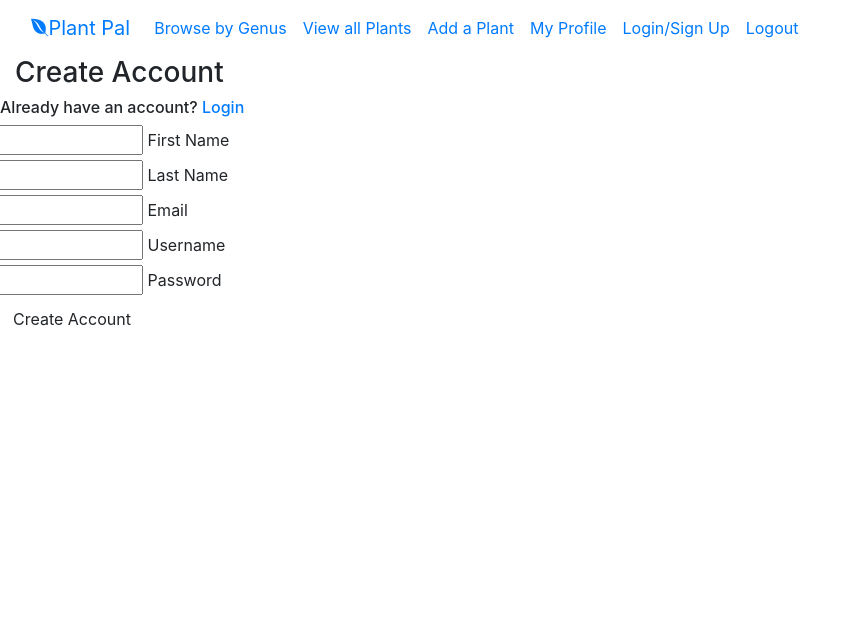
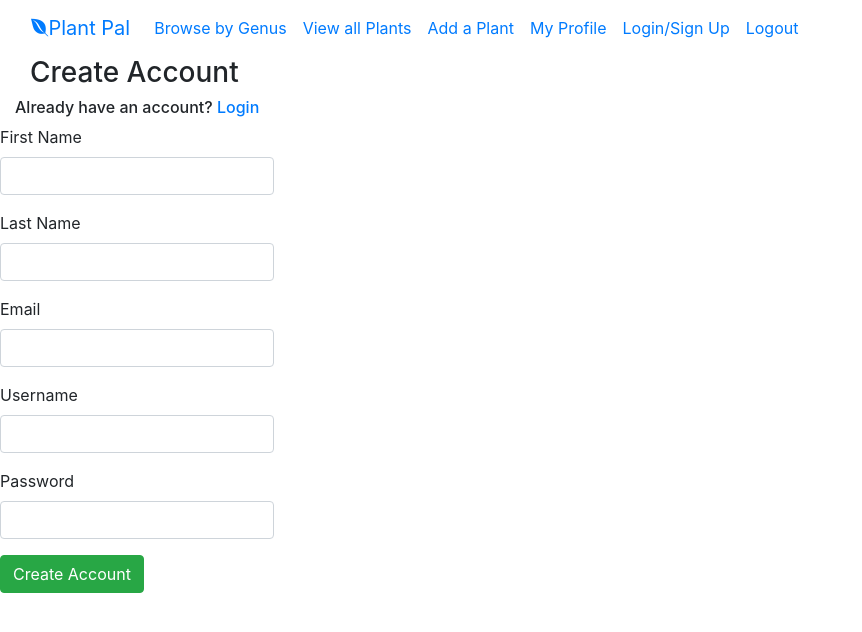
Before and after one commit to SianJade/PlantPal, a Python web app: template templates/create_account.html in a window 1280 px wide. Shown: the top 632 px of the page, without its empty margins (0-862 px from the left). Run offline with Jinja, Linux system fonts and the light colour scheme; the template is opened without the code that fills it, so the values that code supplies are empty; some libraries are stand-ins or nearby versions.

Commit message:
Update create_account classes since switching to Bootstrap

```diff
--- a/templates/create_account.html
+++ b/templates/create_account.html
@@ -1,51 +1,54 @@
 {% extends 'base.html' %} {% block content %}
+
+<div class="container-fluid">
   <h3>Create Account</h3>
 
   <div class="row">
-  <h6>Already have an account? <a href={{url_for( 'login')}}>Login</a></h6>
+    <h6>Already have an account? <a href="{{url_for('login')}}">Login</a></h6>
   </div>
 
   <div class="row">
-  <form action="{{url_for('create_account')}}" method="POST" class="col s12">
+    <form action="{{url_for('create_account')}}" method="POST">
       <div class="row">
-      <div class="input-field col s12">
-        <input id="first_name" name="first_name" type="text" class="validate">
+        <div class="form-group">
           <label for="first_name">First Name</label>
+          <input id="first_name" name="first_name" type="text" class="form-control">
         </div>
       </div>
 
       <div class="row">
-      <div class="input-field col s12">
-        <input id="last_name" name="last_name" type="text" class="validate">
+        <div class="form-group">
           <label for="last_name">Last Name</label>
+          <input id="last_name" name="last_name" type="text" class="form-control">
         </div>
       </div>
 
       <div class="row">
-      <div class="input-field col s12">
-        <input id="email" name="email" type="email" class="validate">
+        <div class="form-group">
           <label for="email">Email</label>
+          <input id="email" name="email" type="email" class="form-control">
         </div>
       </div>
 
       <div class="row">
-      <div class="input-field col s12">
-        <input id="username" name="username" type="text" class="validate">
+        <div class="form-group">
           <label for="username">Username</label>
+          <input id="username" name="username" type="text" class="form-control">
         </div>
       </div>
 
       <div class="row">
-      <div class="input-field col s12">
-        <input id="hashed_pwd" name="password" type="text" class="validate">
+        <div class="form-group">
           <label for="hashed_pwd">Password</label>
+          <input id="hashed_pwd" name="password" type="password" class="form-control">
         </div>
       </div>
 
       <div class="row">
-      <button class="btn waves-effect waves-light" type="submit">Create Account</button>
+        <button class="btn btn-success" type="submit">Create Account</button>
       </div>
 
     </form>
   </div>
+</div>
 {% endblock %}
```
Lines whose indentation alone changed are shown as unchanged.
